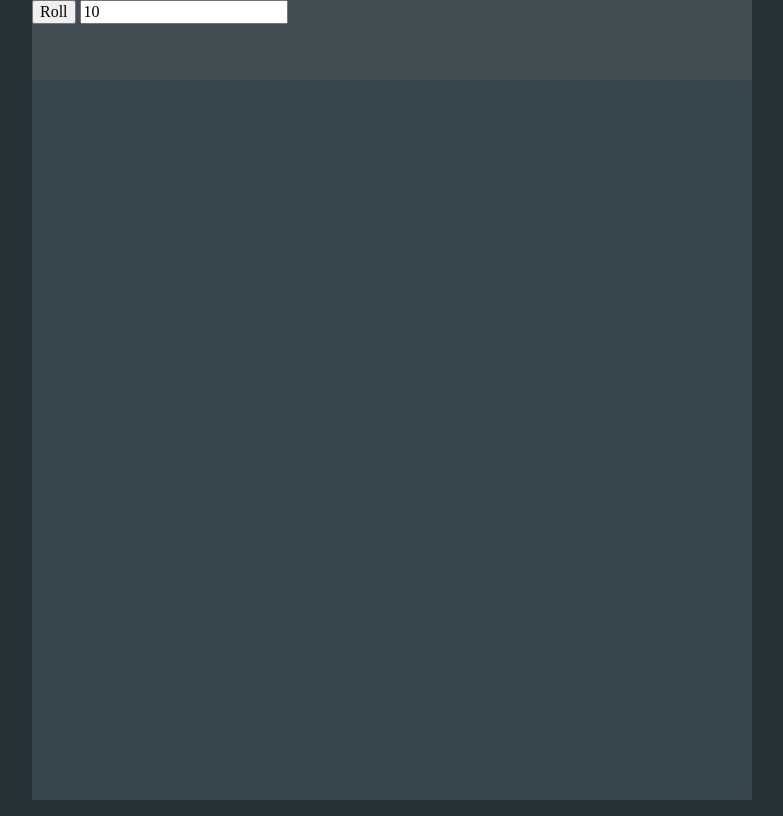
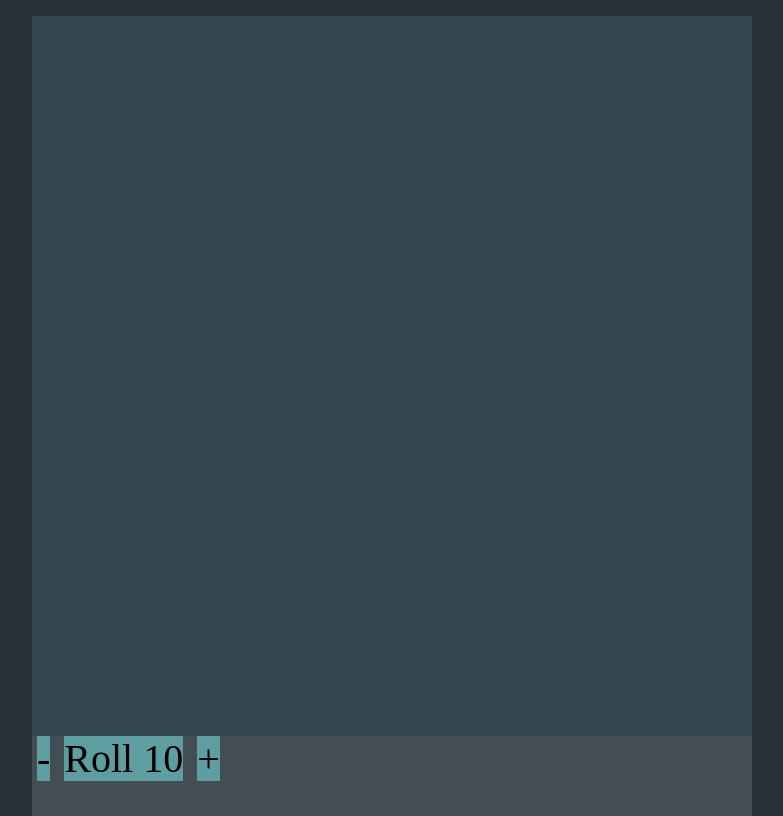
Before and after one commit to jonathan-wideman/time-stories-dice, a plain HTML site: page index.html in a window 1280 px wide. Shown: the whole page, without its empty margins (248-1031 px from the left). Drawn offline with Linux system fonts and the light colour scheme.

Commit message:
WIP controls styling

```diff
--- a/index.html
+++ b/index.html
@@ -14,18 +14,23 @@
 
 <body>
 
-    <div class="toolbar">
-        <div class="controls">
-            <input type="button" name="rollButton" value="Roll" onclick="OnRollButtonClicked()">
-            <input type="text" name="numInput" id="numDice" value="10">
-        </div>
-    </div>
-
     <div class="rollsContainer">
         <ul id="rolls">
         </ul>
     </div>
 
+    <div class="toolbar">
+        <!-- <div class="controls">
+            <input type="button" name="rollButton" value="Roll" onclick="OnRollButtonClicked()">
+            <input type="text" name="numInput" id="numDice" value="10">
+        </div> -->
+        <div class="controls">
+            <span class="toolbar-button">-</span>
+            <span class="toolbar-button">Roll 10</span>
+            <span class="toolbar-button">+</span>
+        </div>
+    </div>
+
 </body>
 
 </html>
--- a/styles.css
+++ b/styles.css
@@ -1,6 +1,6 @@
 body
 {
-    font-size: 0;
+    /* font-size: 0; */
     /* display: block; */
     background-color: #263238;
 }
@@ -19,6 +19,12 @@ li
 .controls
 {
     font-size: 2vmin;
+}
+
+.toolbar-button {
+    margin: 5px;
+    font-size: 5vmin;
+    background-color: cadetblue;
 }
 
 .toolbar
```
